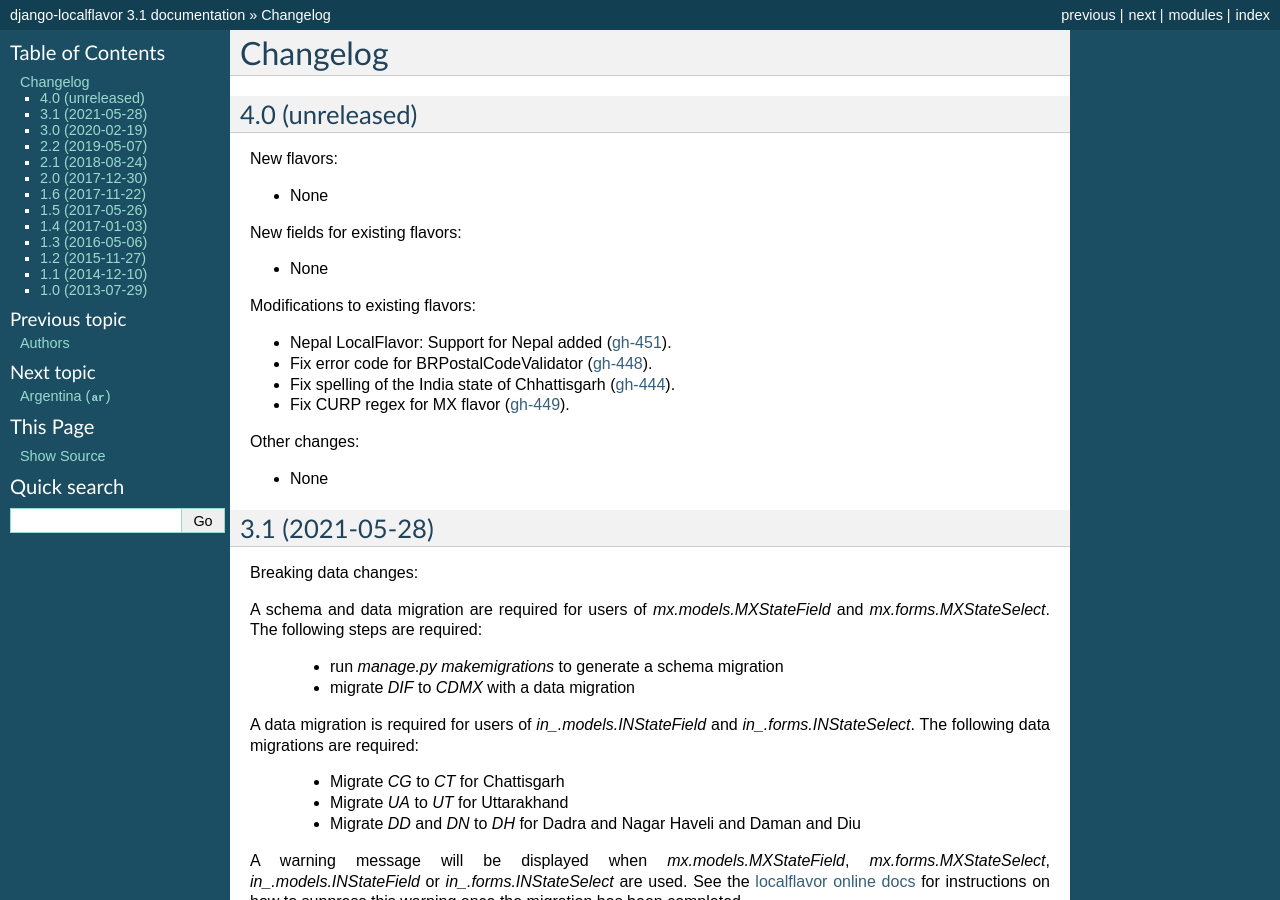
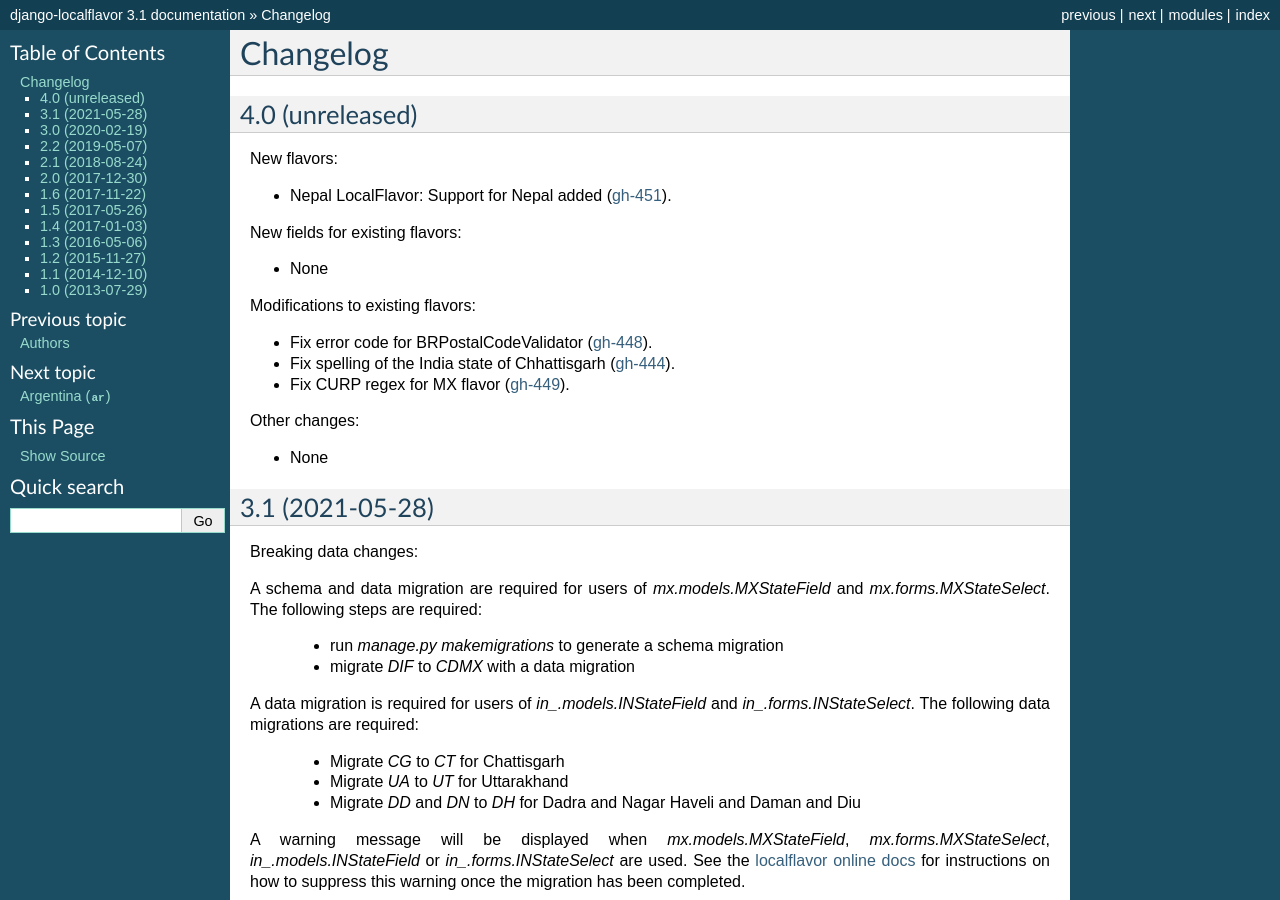
Before and after one commit to django/django-localflavor, a Sphinx documentation site: the page built from docs/changelog.rst, in a window 1280 px wide and 900 px high. Built offline with Sphinx 7.4.7, drawn with Linux system fonts in a browser that asks for light colours; some of the changed lines change nothing that is shown.

Commit message:
Fix changelog

```diff
--- a/docs/changelog.rst
+++ b/docs/changelog.rst
@@ -6,7 +6,8 @@
 
 New flavors:
 
-- None
+- Nepal LocalFlavor: Support for Nepal added
+  (`gh-451 <https://github.com/django/django-localflavor/pull/451>`_).
 
 New fields for existing flavors:
 
@@ -14,8 +15,6 @@
 
 Modifications to existing flavors:
 
-- Nepal LocalFlavor: Support for Nepal added
-  (`gh-451 <https://github.com/django/django-localflavor/pull/451>`_).
 - Fix error code for BRPostalCodeValidator
   (`gh-448 <https://github.com/django/django-localflavor/pull/448>`_).
 - Fix spelling of the India state of Chhattisgarh
```
